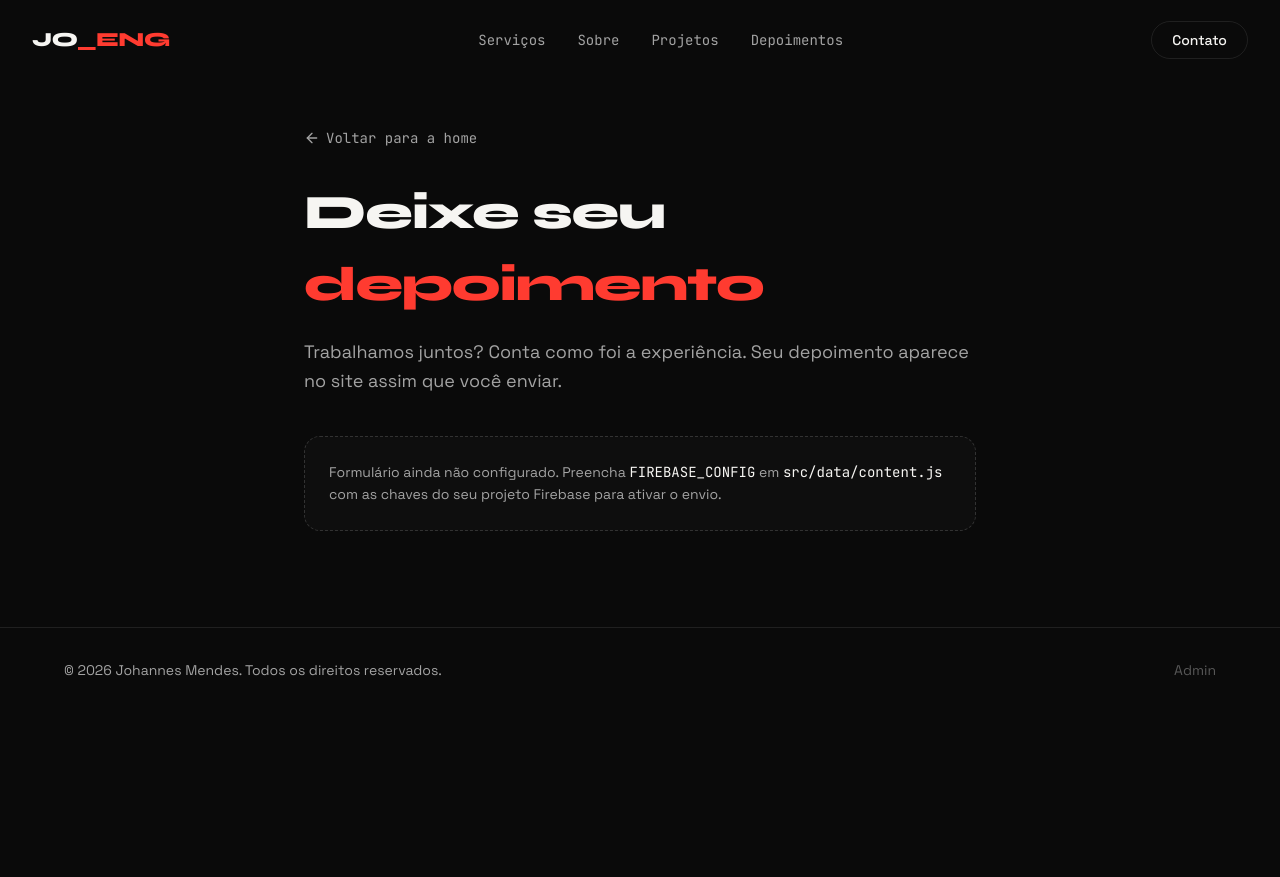
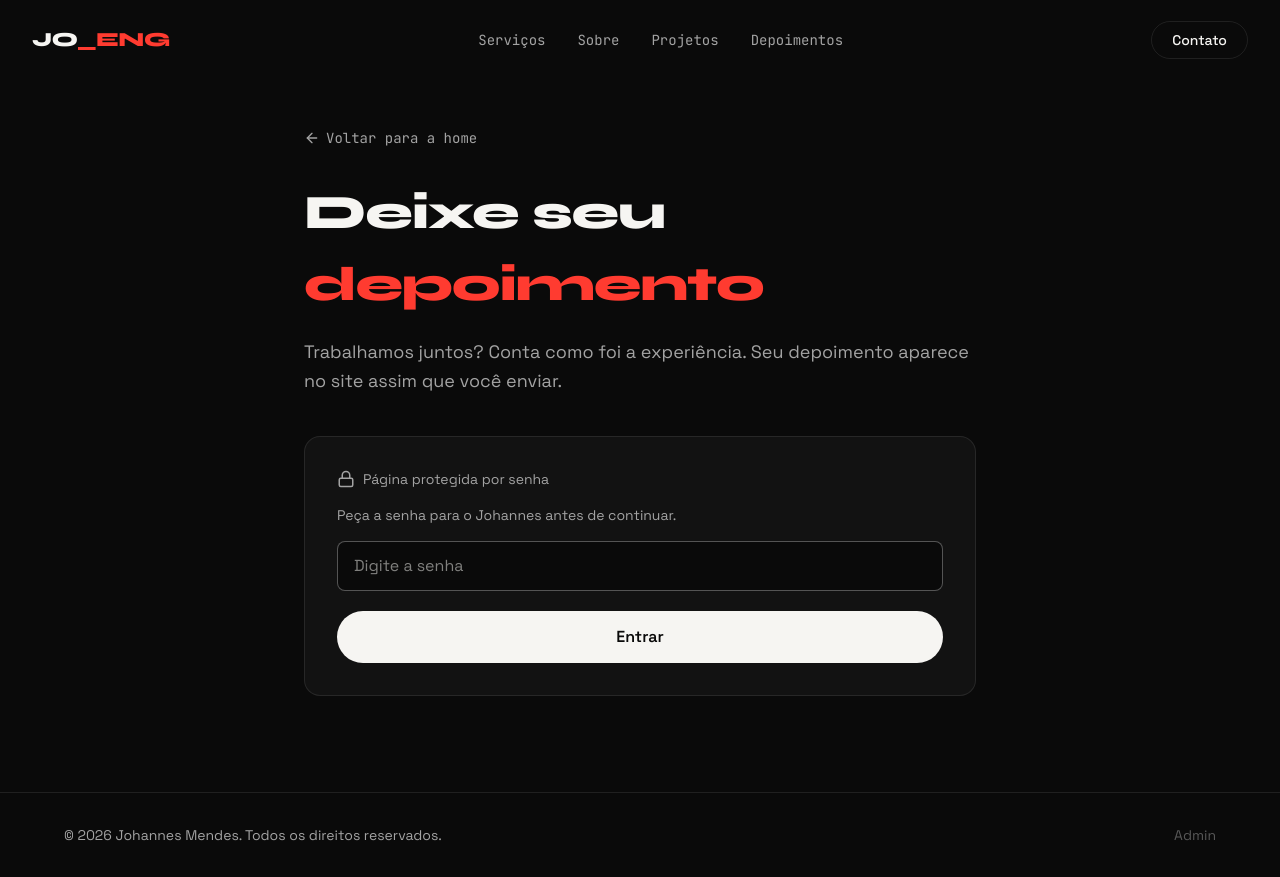
Before and after one commit to JohannesMendes/meu-portfolio, a React (Vite) app: page /enviar-depoimento in a window 1280 px wide. Before the commit the page ends 800 px from the top, so only its background shows below. Built offline with nearby package versions, Linux system fonts and the light colour scheme.

Commit message:
depoimento part3

```diff
--- a/src/data/content.js
+++ b/src/data/content.js
@@ -51,6 +51,14 @@ export const FIREBASE_CONFIG = {
 };
 
 export const FIREBASE_CONFIGURED = Boolean(FIREBASE_CONFIG.apiKey);
+
+// Senha que protege a página pública "/enviar-depoimento". Envie essa
+// senha só para os clientes de quem você quer receber um depoimento —
+// sem ela, a pessoa não consegue nem ver o formulário. Troque o valor
+// abaixo quando quiser usar outra senha (é uma trava simples, guardada
+// no código do site — não é segurança de nível bancário, mas afasta
+// qualquer visitante casual).
+export const TESTIMONIAL_FORM_PASSWORD = "depoimento2026";
 
 export const NAV_LINKS = [
   { label: "Serviços", href: "/#servicos" },
--- a/src/pages/EnviarDepoimento.jsx
+++ b/src/pages/EnviarDepoimento.jsx
@@ -1,19 +1,38 @@
 import { useEffect, useState } from "react";
 import { Link } from "react-router-dom";
-import { ArrowLeft, CheckCircle2, Star } from "lucide-react";
+import { ArrowLeft, CheckCircle2, Lock, Star } from "lucide-react";
 import { addDoc, collection, serverTimestamp } from "firebase/firestore";
 import { getDownloadURL, ref, uploadBytes } from "firebase/storage";
 import Navbar from "../components/Navbar";
 import Footer from "../components/Footer";
 import { db, firebaseReady, storage } from "../lib/firebase";
+import { TESTIMONIAL_FORM_PASSWORD } from "../data/content";
+
+const ACCESS_SESSION_KEY = "jm_testimonial_form_unlocked";
 
 export default function EnviarDepoimento() {
   const [rating, setRating] = useState(5);
   const [status, setStatus] = useState("idle"); // idle | sending | sent | error
+  const [unlocked, setUnlocked] = useState(
+    () => sessionStorage.getItem(ACCESS_SESSION_KEY) === "1"
+  );
+  const [passwordInput, setPasswordInput] = useState("");
+  const [passwordError, setPasswordError] = useState(false);
 
   useEffect(() => {
     window.scrollTo(0, 0);
   }, []);
+
+  function handleUnlock(e) {
+    e.preventDefault();
+    if (passwordInput === TESTIMONIAL_FORM_PASSWORD) {
+      sessionStorage.setItem(ACCESS_SESSION_KEY, "1");
+      setUnlocked(true);
+      setPasswordError(false);
+    } else {
+      setPasswordError(true);
+    }
+  }
 
   async function handleSubmit(e) {
     e.preventDefault();
@@ -75,7 +94,40 @@ export default function EnviarDepoimento() {
             no site assim que você enviar.
           </p>
 
-          {!firebaseReady ? (
+          {!unlocked ? (
+            <form
+              onSubmit={handleUnlock}
+              className="mt-10 flex flex-col gap-4 rounded-2xl border border-hair bg-panel p-6 sm:p-8"
+            >
+              <div className="flex items-center gap-2 text-mist">
+                <Lock size={18} />
+                <span className="text-sm">Página protegida por senha</span>
+              </div>
+              <p className="text-sm text-mist">
+                Peça a senha para o Johannes antes de continuar.
+              </p>
+              <input
+                type="password"
+                value={passwordInput}
+                onChange={(e) => {
+                  setPasswordInput(e.target.value);
+                  setPasswordError(false);
+                }}
+                autoFocus
+                placeholder="Digite a senha"
+                className="w-full rounded-lg border border-hair bg-ink px-4 py-3 text-paper outline-none focus:border-white/30"
+              />
+              {passwordError ? (
+                <p className="text-sm text-signal">Senha incorreta. Tenta de novo.</p>
+              ) : null}
+              <button
+                type="submit"
+                className="mt-1 inline-flex items-center justify-center rounded-full bg-paper px-7 py-3.5 text-sm font-semibold text-ink transition-transform hover:-translate-y-0.5 sm:text-base"
+              >
+                Entrar
+              </button>
+            </form>
+          ) : !firebaseReady ? (
             <div className="mt-10 rounded-2xl border border-dashed border-white/15 bg-white/[0.02] p-6 text-sm leading-relaxed text-mist">
               Formulário ainda não configurado. Preencha{" "}
               <code className="text-paper">FIREBASE_CONFIG</code> em{" "}
```
